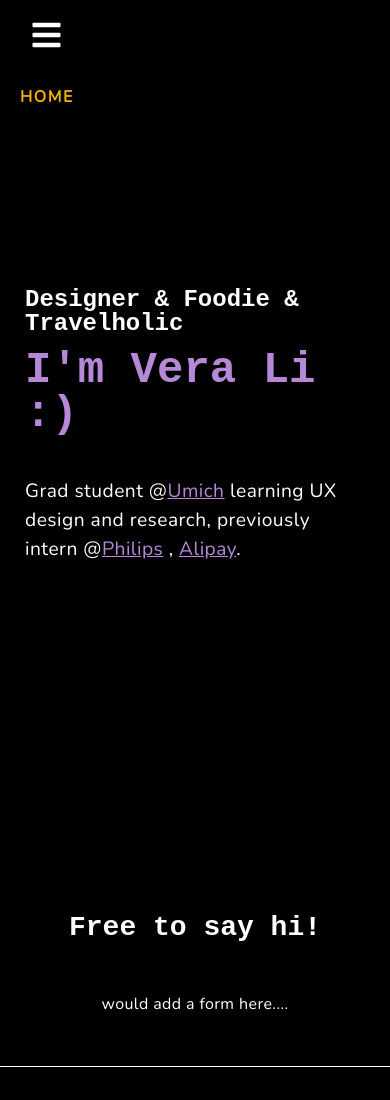
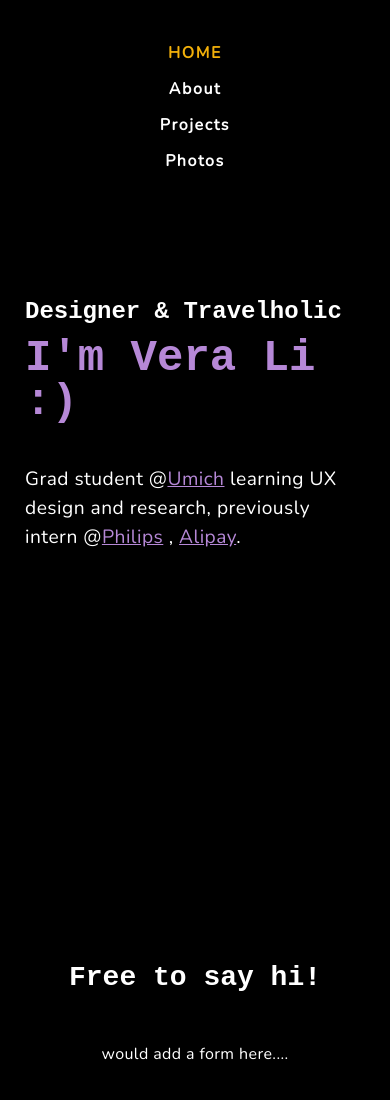
Before and after one commit to ZiqiLiii/portfolio-2021, a plain HTML site: page index.html in a window 390 px wide. Shown: the top 1100 px of the page. Drawn offline with nearby package versions, Linux system fonts and the light colour scheme.

Commit message:
Add files via upload

```diff
--- a/css/main.css
+++ b/css/main.css
@@ -149,12 +149,12 @@ header {
 
 .nav-item {
     text-align: center;
-    display: none;
+    /* display: none; */
 }
 
 .nav-item-current a{
     display: block;
-    padding: 20px;
+    padding: 10px;
     font-weight: 700;
     letter-spacing: 0.1em;
     transition: all 0.2s ease;
@@ -166,12 +166,11 @@ header {
 
 .nav-item a {
     display: block;
-    padding: 20px;
+    padding: 10px;
     font-weight: 700;
     width: 100vw;
     letter-spacing: 0.1em;
     transition: all 0.2s ease;
-    color: #000000;
     text-decoration: none;
 }
 
@@ -186,14 +185,6 @@ header {
 }
 
 
-
-.toggle {
-    padding: 1.1em;
-}
-
-.toggle i {
-    font-size: 2em;
-}
 
 
 
@@ -335,6 +326,10 @@ h3 a:hover {
 
 /* --- PROFILE --- */
 
+#profile {
+    padding-top: 150px;
+}
+
 .profile-container {
     margin-top: 25px;
     display: flex;
@@ -406,7 +401,7 @@ h3 a:hover {
 
 .projects {
     display: inline-flex;
-    padding-top: 100px;
+    padding-top: 150px;
     max-width: 1200px;
 }
 
@@ -472,6 +467,11 @@ h3 a:hover {
 
 
 /* --- PHOTO GALLERY--- */
+.photos{
+
+padding-top: 150px;
+
+}
 .photo-grid-container {
     display: block;
     margin: 50px auto;
--- a/index.html
+++ b/index.html
@@ -22,7 +22,6 @@
     <body>
         <header class="header">
             <nav class="nav">
-                <div class="toggle"><i class="fas fa-bars"></i></div>
                 <ul class="nav-menu">
                     <li class="nav-item-current"><a href="./index.html">Home</a></li>
                     <li class="nav-item"><a href="./about.html">About</a></li>
@@ -35,7 +34,7 @@
         <main class="main-container home-section">
             <section id="home">
                 <div class="landing-page-details">
-                    <h1 class="small-title"> Designer & Foodie & Travelholic</h1>
+                    <h1 class="small-title"> Designer & Travelholic</h1>
                     <h2 class="big-title">I'm Vera Li :)</h2>
                     <div class="short-bio">
                         <p>Grad student @<a class="purple"
@@ -85,8 +84,6 @@
                 </div>
             </div>
         </footer>
-
-        <script src="./js/main.js"></script>
     </body>
 
 </html>
```
Also changed, not shown: about.html (+1 -2 lines), photos.html (+1 -2 lines), projects.html (+1 -2 lines).
